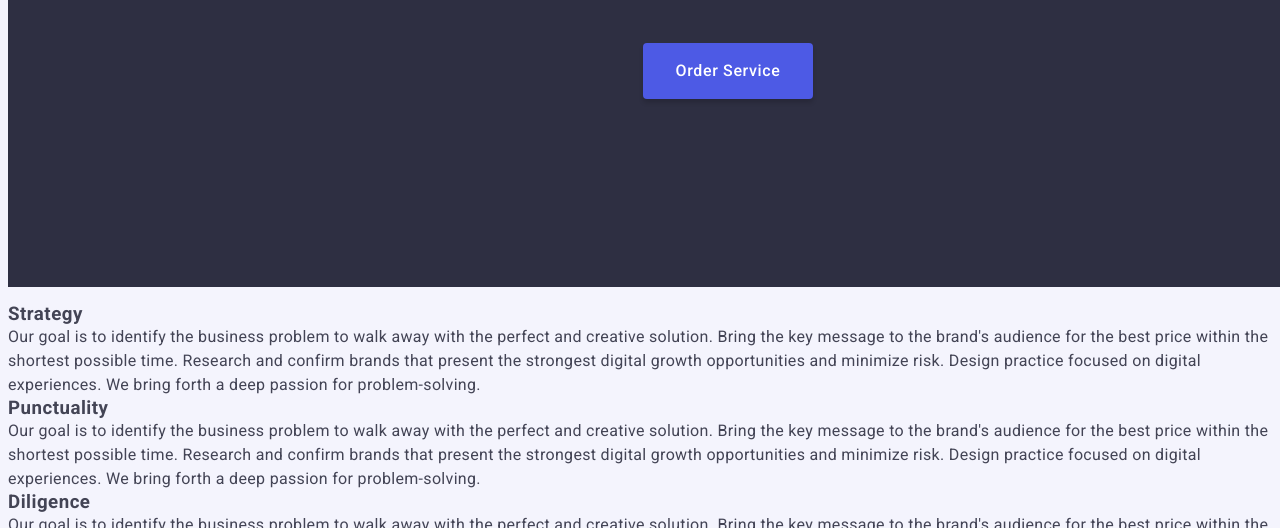
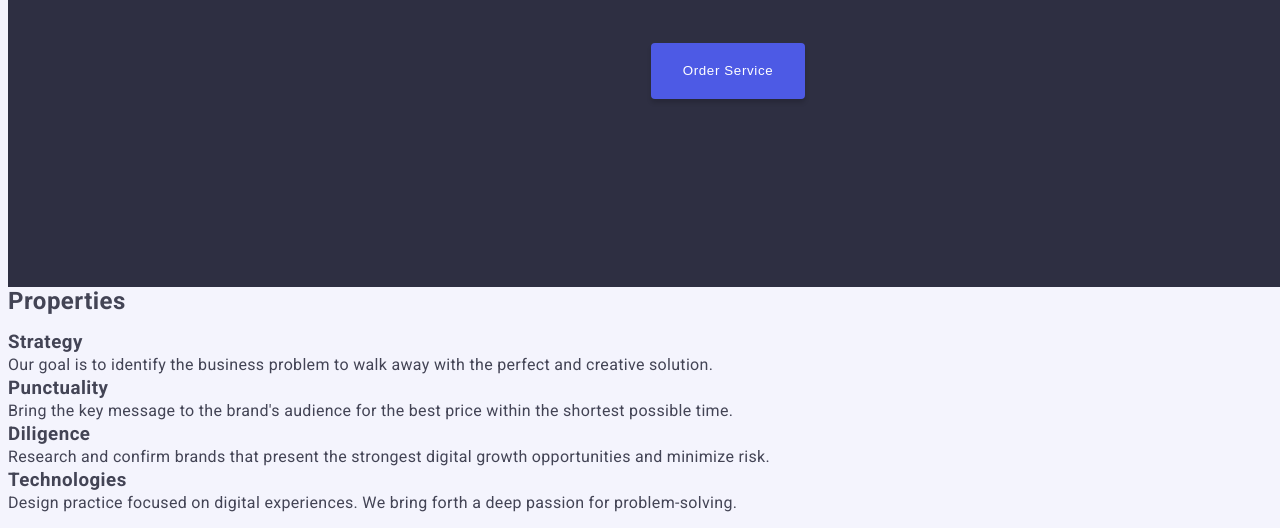
Before and after one commit to Maksym-Zyza/goit2-markup-hw-01, a plain HTML site: page index.html in a window 1280 px wide. Shown: the part 393-921 px from the top of the page. Drawn offline with Linux system fonts and the light colour scheme.

Commit message:
updated markup

```diff
--- a/css/styles.css
+++ b/css/styles.css
@@ -2,6 +2,8 @@ body {
   color: #434455;
   background: #f4f4fd;
   font-family: Roboto, sans-serif;
+  font-size: 16px;
+  font-style: normal;
   letter-spacing: 0.03em;
 }
 
@@ -72,18 +74,18 @@ a {
 .nav-item {
   margin-left: 40px;
   color: #2e2f42;
-  font-family: Roboto;
-  font-size: 16px;
   font-weight: 500;
   line-height: 24px;
   letter-spacing: 0.32px;
 }
 
 .contacts {
+  display: flex;
+  flex-direction: row;
+}
+.contact {
   margin-left: 40px;
   color: #434455;
-  font-family: Roboto;
-  font-size: 16px;
   font-style: normal;
   font-weight: 400;
   line-height: 24px;
@@ -120,23 +122,18 @@ a {
   border: 1px;
   border-radius: 4px;
   background: #4d5ae5;
-  box-shadow: 0px 4px 4px 0px rgba(0, 0, 0, 0.15);
-  cursor: pointer;
-}
-.hero-btn-text {
   color: #fff;
-  font-family: Roboto;
-  font-size: 16px;
   font-style: normal;
   font-weight: 500;
   line-height: 24px;
   letter-spacing: 0.64px;
+  box-shadow: 0px 4px 4px 0px rgba(0, 0, 0, 0.15);
+  cursor: pointer;
 }
 
 .properties-text {
   color: #434455;
-  font-family: Roboto;
-  font-size: 16px;
+
   font-style: normal;
   font-weight: 400;
   line-height: 24px;
--- a/index.html
+++ b/index.html
@@ -33,70 +33,57 @@
           <li><a href="" class="nav-item">Contacts</a></li>
         </ul>
       </nav>
-      <a href="mailto:info@devstudio.com" class="contacts">
-        info@devstudio.com
-      </a>
-      <a href="tel:+11(000)111-11-11" class="contacts">+11 (000) 111-11-11</a>
+      <address>
+        <ul class="contacts">
+          <li>
+            <a href="”mailto:info@devstudio.com”" class="contact">
+              info@devstudio.com
+            </a>
+          </li>
+          <li>
+            <a href="tel:+110001111111" class="contact">+11 (000) 111-11-11</a>
+          </li>
+        </ul>
+      </address>
     </header>
 
     <main>
       <!-- Section 1 - Hero -->
       <section class="hero">
         <h1 class="hero-title">Effective Solutions for Your Business</h1>
-        <button class="hero-btn" type="button">
-          <span class="hero-btn-text">Order Service</span>
-        </button>
+        <button class="hero-btn" type="button">Order Service</button>
       </section>
 
       <!-- Section 2 - Properties -->
       <section>
+        <h2>Properties</h2>
         <ul>
           <li>
             <h3>Strategy</h3>
             <p class="properties-text">
               Our goal is to identify the business problem to walk away with the
-              perfect and creative solution. Bring the key message to the
-              brand's audience for the best price within the shortest possible
-              time. Research and confirm brands that present the strongest
-              digital growth opportunities and minimize risk. Design practice
-              focused on digital experiences. We bring forth a deep passion for
-              problem-solving.
+              perfect and creative solution.
             </p>
           </li>
           <li>
             <h3>Punctuality</h3>
             <p class="properties-text">
-              Our goal is to identify the business problem to walk away with the
-              perfect and creative solution. Bring the key message to the
-              brand's audience for the best price within the shortest possible
-              time. Research and confirm brands that present the strongest
-              digital growth opportunities and minimize risk. Design practice
-              focused on digital experiences. We bring forth a deep passion for
-              problem-solving.
+              Bring the key message to the brand's audience for the best price
+              within the shortest possible time.
             </p>
           </li>
           <li>
             <h3>Diligence</h3>
             <p class="properties-text">
-              Our goal is to identify the business problem to walk away with the
-              perfect and creative solution. Bring the key message to the
-              brand's audience for the best price within the shortest possible
-              time. Research and confirm brands that present the strongest
-              digital growth opportunities and minimize risk. Design practice
-              focused on digital experiences. We bring forth a deep passion for
-              problem-solving.
+              Research and confirm brands that present the strongest digital
+              growth opportunities and minimize risk.
             </p>
           </li>
           <li>
             <h3>Technologies</h3>
             <p class="properties-text">
-              Our goal is to identify the business problem to walk away with the
-              perfect and creative solution. Bring the key message to the
-              brand's audience for the best price within the shortest possible
-              time. Research and confirm brands that present the strongest
-              digital growth opportunities and minimize risk. Design practice
-              focused on digital experiences. We bring forth a deep passion for
-              problem-solving.
+              Design practice focused on digital experiences. We bring forth a
+              deep passion for problem-solving.
             </p>
           </li>
         </ul>
```
